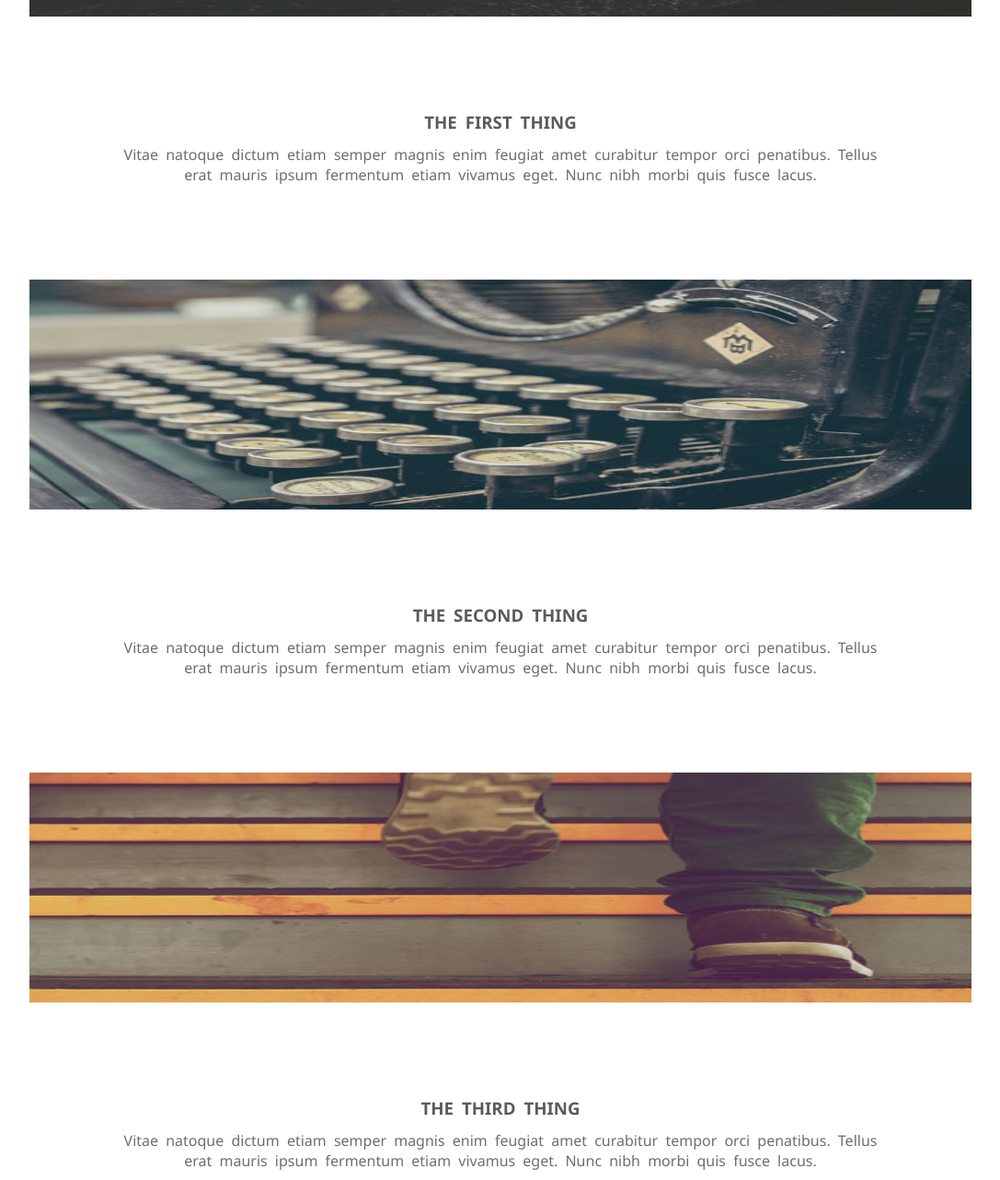
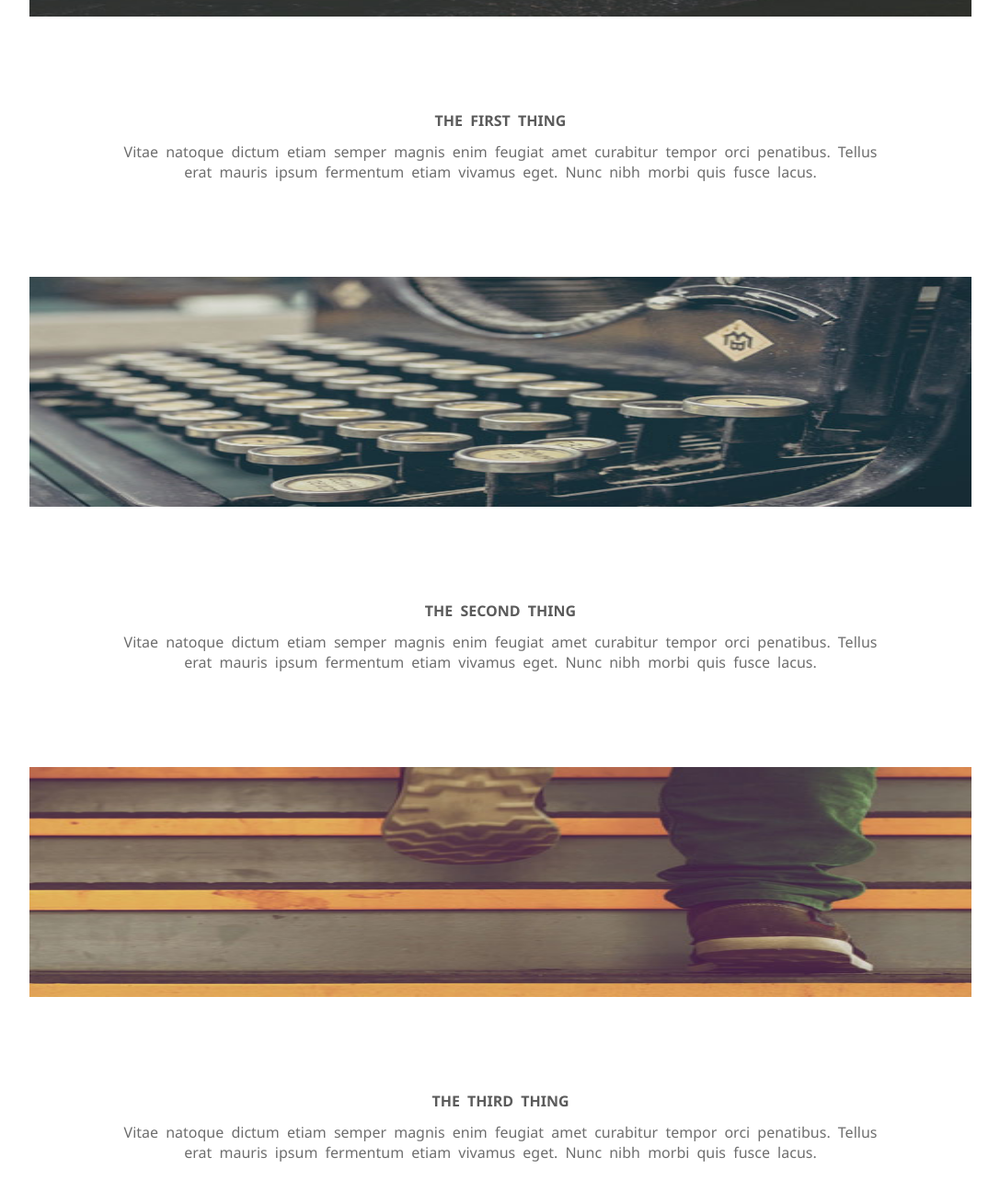
Before and after one commit to ihab-ag/responsive-clone, a plain HTML site: page index.html in a window 1280 px wide. Shown: the part 1537-2820 px from the top of the page at 92% size, without its empty margins (96-1183 px from the left). Drawn offline with Linux system fonts and the light colour scheme.

Commit message:
changed h3 to h3 in info

```diff
--- a/index.html
+++ b/index.html
@@ -33,7 +33,7 @@
                     <img src="content/info-img1.jpg" alt="img1">
                 </div>
                 <div class="container">
-                    <h3 class="grey">THE FIRST THING</h3>
+                    <h2 class="grey">THE FIRST THING</h2>
                     <p class="light-grey">Vitae natoque dictum etiam semper magnis enim feugiat amet curabitur tempor orci penatibus. Tellus erat mauris ipsum fermentum etiam vivamus eget. Nunc nibh morbi quis fusce lacus.</p>
                 </div>
             </div>
@@ -42,7 +42,7 @@
                     <img src="content/info-img2.jpg" alt="img2">
                 </div>
                     <div class="container">
-                    <h3 class="grey">THE SECOND THING</h3>
+                    <h2 class="grey">THE SECOND THING</h2>
                     <p class="light-grey">Vitae natoque dictum etiam semper magnis enim feugiat amet curabitur tempor orci penatibus. Tellus erat mauris ipsum fermentum etiam vivamus eget. Nunc nibh morbi quis fusce lacus.</p>
                 </div>
             </div>
@@ -51,7 +51,7 @@
                     <img src="content/pic03.jpg" alt="img3">
                 </div>
                 <div class="container">
-                    <h3 class="grey">THE THIRD THING</h3>
+                    <h2 class="grey">THE THIRD THING</h2>
                     <p class="light-grey">Vitae natoque dictum etiam semper magnis enim feugiat amet curabitur tempor orci penatibus. Tellus erat mauris ipsum fermentum etiam vivamus eget. Nunc nibh morbi quis fusce lacus.</p>
                 </div>
             </div>
```
